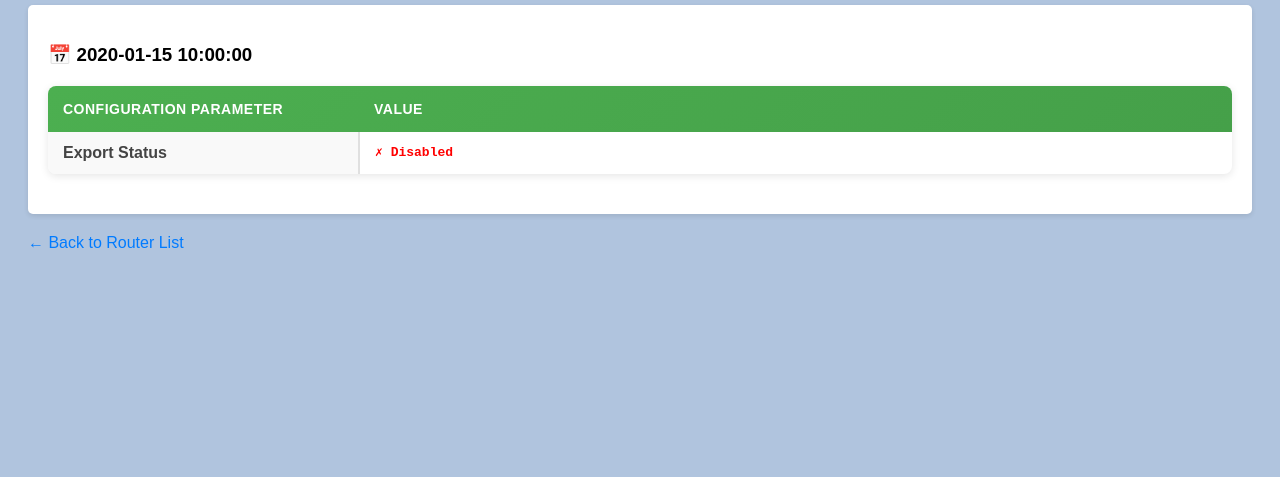
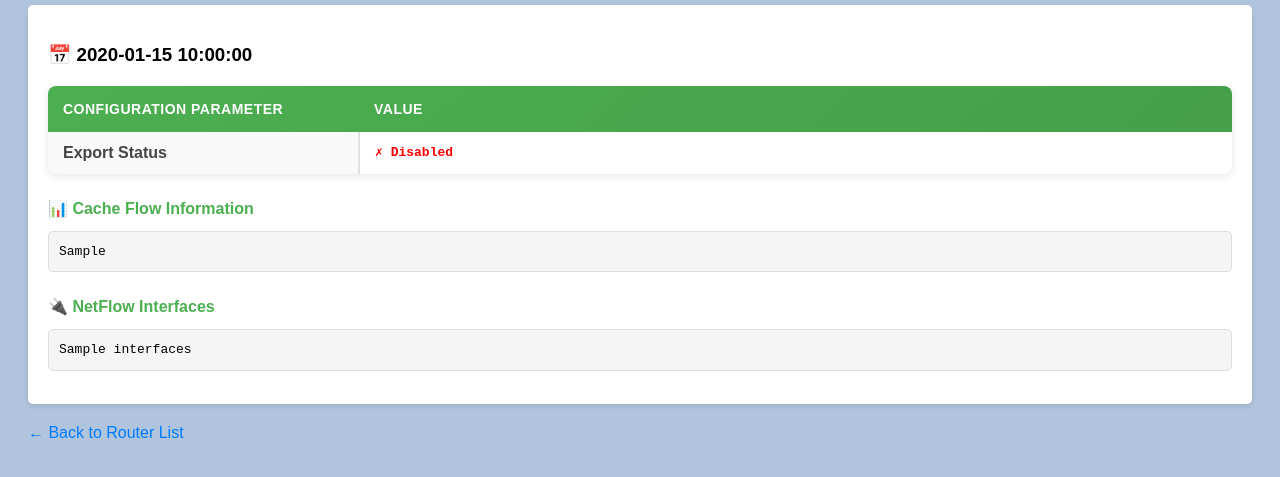
Before and after one commit to kuro-kano/IPA-NetFlow-with-Kubernetes, a Flask app: page /router/1 in a window 1280 px wide. Shown: the part 151-628 px from the top of the page. Run offline with Flask 3, Linux system fonts and the light colour scheme; a database or web service that is not in the repository returns one stand-in record (values such as "Sample title").

Commit message:
fixed: wrong get data from database cause it can't show value from netflow resule on mongodb

```diff
--- a/web/templates/router_detail.html
+++ b/web/templates/router_detail.html
@@ -12,12 +12,11 @@
     {% for doc in details %}
     <div class="netflow-entry">
       <h3>
-        📅 {{ doc.timestamp.strftime('%Y-%m-%d %H:%M:%S') if doc.timestamp else
-        'N/A' }}
+        📅 {{ doc.timestamp.strftime('%Y-%m-%d %H:%M:%S') if doc.timestamp else 'N/A' }}
       </h3>
 
-      {% if doc.netflow_data and doc.netflow_data.output %} {% set output =
-      doc.netflow_data.output %}
+      {% if doc.netflow_data and (doc.netflow_data.flow_export or doc.netflow_data.output) %}
+      {% set output = doc.netflow_data.flow_export or doc.netflow_data.output %}
 
       <table>
         <thead>
@@ -53,7 +52,8 @@
           {% endif %}
 
           <!-- VRF -->
-          {% for line in output.split('\n') %} {% if 'VRF ID' in line %}
+          {% for line in output.split('\n') %}
+          {% if 'VRF ID' in line %}
           <tr>
             <td><strong>VRF ID</strong></td>
             <td>
@@ -98,26 +98,41 @@
           {% if 'failed' in line.lower() or 'dropped' in line.lower() %}
           <tr>
             <td>
-              {{ line.split()[0:5]|join(' ') if line.split()|length > 5 else
-              line.strip() }}
+              {{ line.split()[0:5]|join(' ') if line.split()|length > 5 else line.strip() }}
             </td>
             <td>
-              {% set value = line.strip().split()[0] %} {% if value == '0' %}
+              {% set value = line.strip().split()[0] %}
+              {% if value == '0' %}
               <span style="color: green">{{ line.strip() }}</span>
               {% else %}
               <span style="color: orange">{{ line.strip() }}</span>
               {% endif %}
             </td>
           </tr>
-          {% endif %} {% endfor %}
+          {% endif %}
+          {% endfor %}
         </tbody>
       </table>
+
+      <!-- แสดง Cache Flow ถ้ามี -->
+      {% if doc.netflow_data.cache_flow %}
+      <h4>📊 Cache Flow Information</h4>
+      <pre style="background: #f5f5f5; padding: 10px; border-radius: 5px;">{{ doc.netflow_data.cache_flow }}</pre>
+      {% endif %}
+
+      <!-- แสดง Interfaces ถ้ามี -->
+      {% if doc.netflow_data.interfaces %}
+      <h4>🔌 NetFlow Interfaces</h4>
+      <pre style="background: #f5f5f5; padding: 10px; border-radius: 5px;">{{ doc.netflow_data.interfaces }}</pre>
+      {% endif %}
 
       {% else %}
       <p style="color: red">⚠️ No NetFlow data available.</p>
       {% endif %}
     </div>
-    {% endfor %} {% if not details %}
+    {% endfor %}
+
+    {% if not details %}
     <div class="netflow-entry">
       <p style="color: orange">⚠️ No NetFlow history found for this router.</p>
     </div>
```
